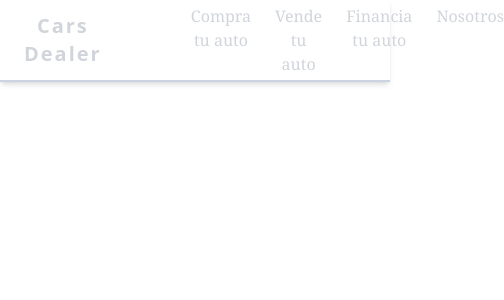
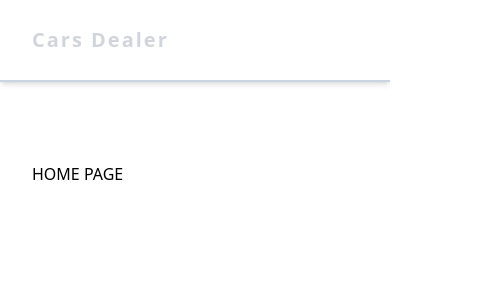
Before and after one commit to JAFleitas/cars-dealer, a Next.js app: page / in a window 390 px wide. Shown: the top 300 px of the page, 504 px wide, since content can reach past the window. Built offline with nearby package versions, Linux system fonts and the light colour scheme.

Commit message:
created ShopLayout.tsx

```diff
--- /dev/null
+++ b/components/layout/ShopLayout.tsx
@@ -0,0 +1,36 @@
+import Head from "next/head";
+import { FC, PropsWithChildren } from "react";
+import { Navbar } from "../ui/";
+
+interface Props {
+  title: string;
+  pageDescription: string;
+  imageFullURL?: string;
+}
+export const ShopLayout: FC<PropsWithChildren<Props>> = ({
+  children,
+  title,
+  pageDescription,
+  imageFullURL,
+}) => {
+  return (
+    <>
+      <Head>
+        <title>{title}</title>
+
+        <meta name="description" content={pageDescription} />
+        <meta name="og:title" content={title} />
+        <meta name="og:description" content={pageDescription} />
+        {imageFullURL && <meta name="og:image" content={imageFullURL} />}
+      </Head>
+      <nav>
+        <Navbar />
+      </nav>
+      {/* <Sidebar/> */}
+
+      <main className="my-20 mx-auto py-0 px-8 max-w-screen-2xl ">
+        {children}
+      </main>
+    </>
+  );
+};
--- a/components/layout/index.ts
+++ b/components/layout/index.ts
@@ -0,0 +1 @@
+export * from "./ShopLayout";
--- a/components/ui/Navbar.tsx
+++ b/components/ui/Navbar.tsx
@@ -1,16 +1,16 @@
 import { CustonLink } from "./";
 import { textFormatter } from "../../utils";
 const items = [
+  "financia-tu-auto",
   "compra-tu-auto",
   "vende-tu-auto",
-  "financia-tu-auto",
   "nosotros",
 ];
 export const Navbar = () => {
   return (
     <div className="border-b-2 border-slate-300 shadow-md dark:bg-slate-800">
       <nav className="flex justify-between items-center h-20 w-full  ">
-        <div className="w-1/4 mx-6">
+        <div className="px-8">
           <h1
             className="text-center text-xl tracking-widest
            cursor-pointer font-semibold hover:text-gray-500 text-gray-300"
@@ -19,11 +19,11 @@ export const Navbar = () => {
           </h1>
         </div>
 
-        <div className="flex flex-row w-3/4 justify-end">
-          <ul className="flex flex-row w-3/4 text-center py-5 mx-2">
+        <div className="lg:flex flex-row w-3/4 justify-end hidden">
+          <ul className="flex flex-row w-3/4 text-center py-5 mx-2 ">
             {items.map((item, index) => (
               <CustonLink key={index} href={item}>
-                <li className="mr-6 cursor-pointer text-gray-300 hover:text-white font-serif font-thin">
+                <li className="mr-6 cursor-pointer text-gray-200 hover:text-white md:font-sans font-serif font-thin md:font-medium">
                   {textFormatter.URLFormatter(item)}
                 </li>
               </CustonLink>
--- a/pages/index.tsx
+++ b/pages/index.tsx
@@ -1,13 +1,15 @@
 import type { NextPage } from "next";
+import { ShopLayout } from "../components/layout";
 
-import { Navbar } from "../components/ui";
-
-const Home: NextPage = () => {
+const HomePage: NextPage = () => {
   return (
-    <div>
-      <Navbar />
-    </div>
+    <ShopLayout
+      title="HOME - Cars Dealer"
+      pageDescription="find the best cars, trucks, 4x4"
+    >
+      <h1>HOME PAGE</h1>
+    </ShopLayout>
   );
 };
 
-export default Home;
+export default HomePage;
```
